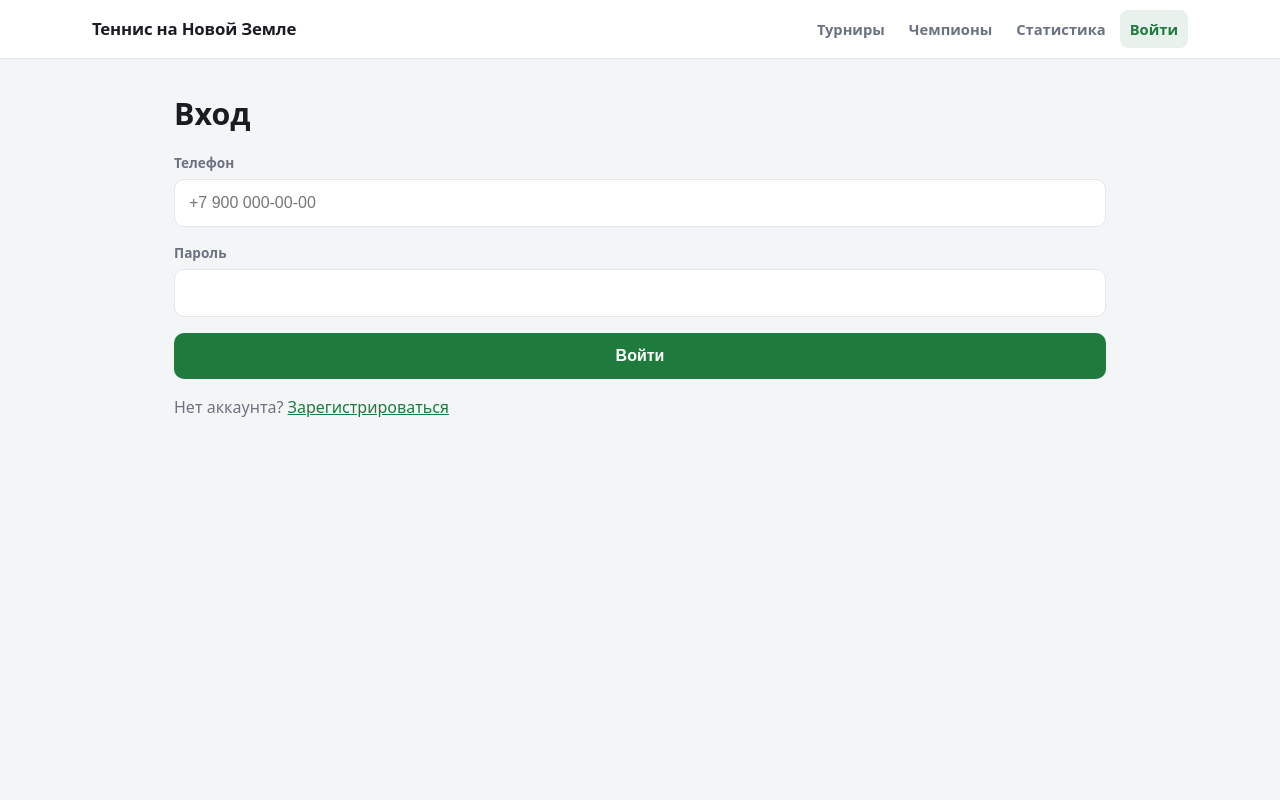
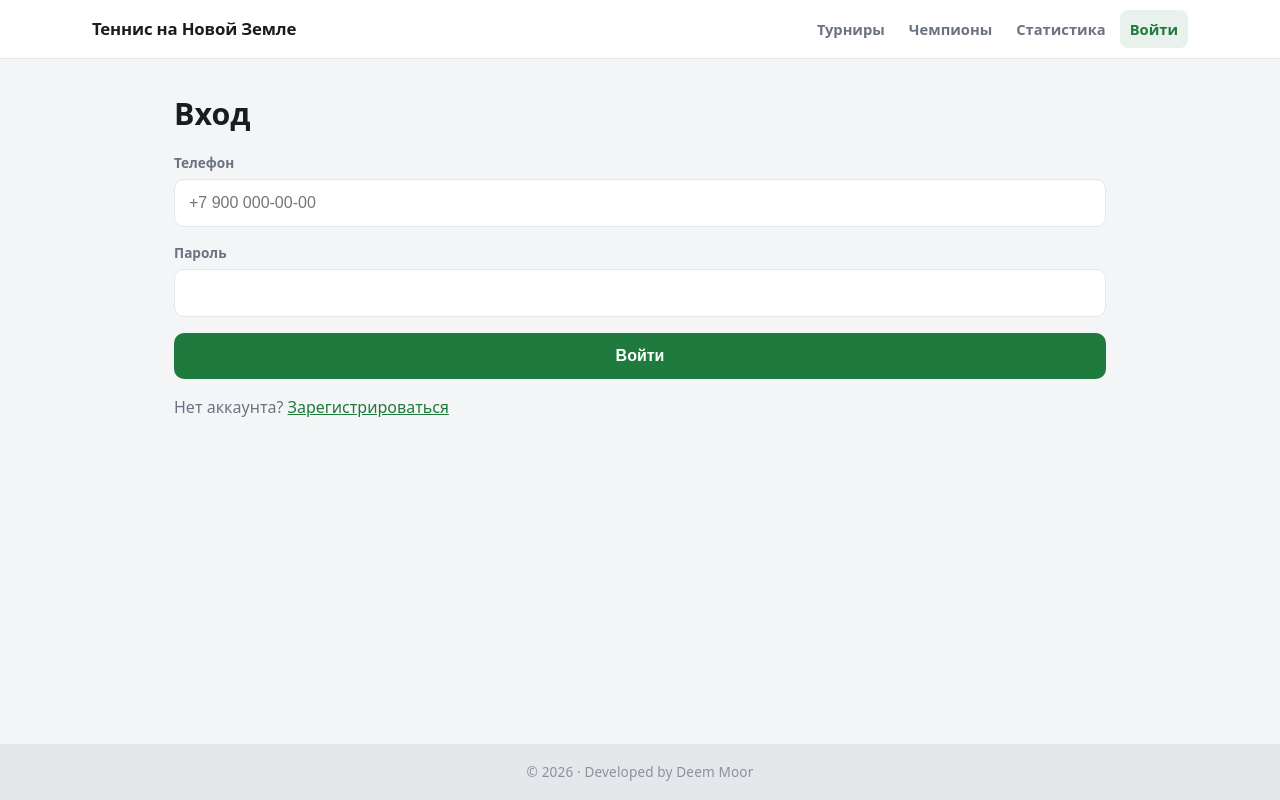
Before and after one commit to DeemMoor/tnz, a React (Vite) app in the folder frontend/: page /login in a window 1280 px wide. Built offline with nearby package versions, Linux system fonts and the light colour scheme; no server answers.

Commit message:
Футер: © год · Developed by Deem Moor

```diff
--- a/frontend/src/App.css
+++ b/frontend/src/App.css
@@ -1,6 +1,27 @@
 /* ==========================================================================
    Общий макет и компоненты. Mobile-first; десктоп расширяется в @media внизу.
    ========================================================================== */
+
+/* Прижимаем футер к низу на коротких страницах. */
+.app-shell {
+  display: flex;
+  flex-direction: column;
+  min-height: 100vh;
+}
+
+.app-main {
+  flex: 1;
+}
+
+/* --- Подвал --- */
+.app-footer {
+  background: #e5e7eb;
+  color: #8b929c;
+  text-align: center;
+  padding: 18px 16px;
+  font-size: 0.85rem;
+  letter-spacing: 0.01em;
+}
 
 /* --- Шапка --- */
 .app-header {
--- a/frontend/src/App.tsx
+++ b/frontend/src/App.tsx
@@ -12,14 +12,16 @@ import ContactsPage from './pages/ContactsPage'
 import StatsPage from './pages/StatsPage'
 import ProtectedRoute from './components/ProtectedRoute'
 import Header from './components/Header'
+import Footer from './components/Footer'
 import './App.css'
 
-// App — «корневой» компонент. Шапка сверху (общая навигация) + роутинг.
-// /profile обёрнут в ProtectedRoute — доступен только залогиненным.
+// App — «корневой» компонент. Шапка сверху + роутинг + подвал.
+// Обёртка .app-shell прижимает футер к низу на коротких страницах.
 function App() {
   return (
-    <>
+    <div className="app-shell">
       <Header />
+      <div className="app-main">
       <Routes>
       <Route path="/" element={<HomePage />} />
       <Route path="/tournaments" element={<TournamentsPage />} />
@@ -40,7 +42,9 @@ function App() {
         }
       />
       </Routes>
-    </>
+      </div>
+      <Footer />
+    </div>
   )
 }
 
--- /dev/null
+++ b/frontend/src/components/Footer.tsx
@@ -0,0 +1,10 @@
+// Footer — подвал сайта: копирайт разработчика. Год подставляется автоматически.
+export default function Footer() {
+  const year = new Date().getFullYear()
+
+  return (
+    <footer className="app-footer">
+      © {year} · Developed by Deem Moor
+    </footer>
+  )
+}
```
